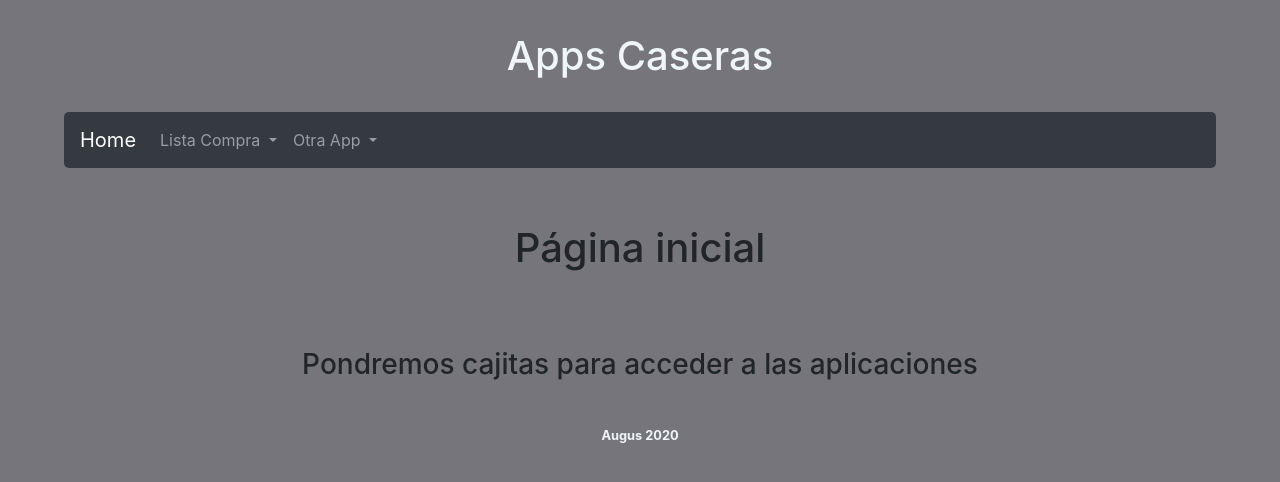
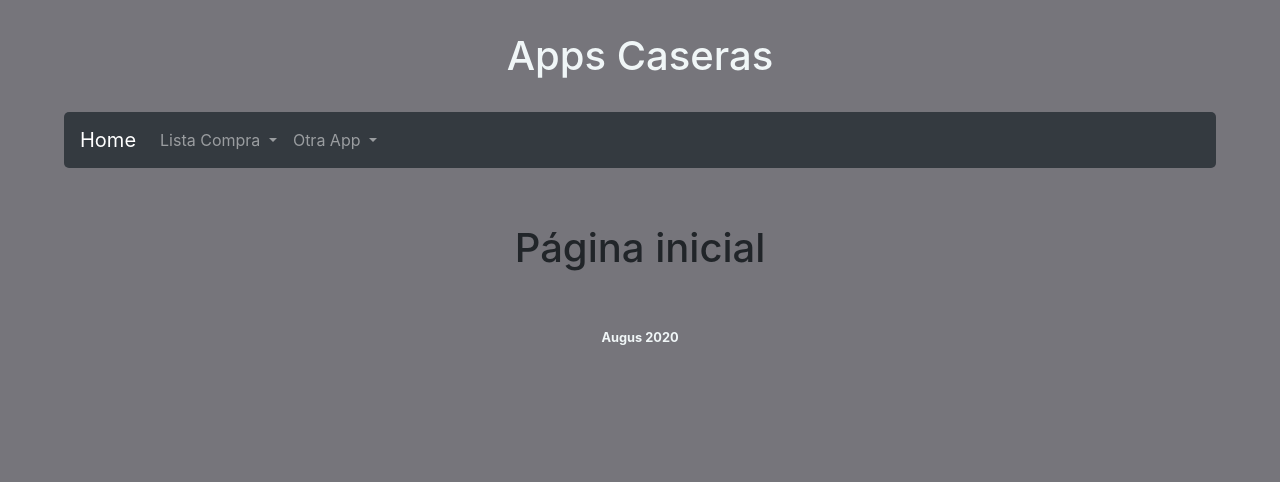
Before and after one commit to augus67/apps-casa-front, an Angular app: page / in a window 1280 px wide. Shown: the top 482 px of the page. Built offline with nearby package versions, Linux system fonts and the light colour scheme.

Commit message:
Preparamos el home.component.html para anyadir las cards

```diff
--- a/src/app/home/home.component.html
+++ b/src/app/home/home.component.html
@@ -1,3 +1 @@
 <h1>Página inicial</h1>
-
-<h3>Pondremos cajitas para acceder a las aplicaciones</h3>
```
